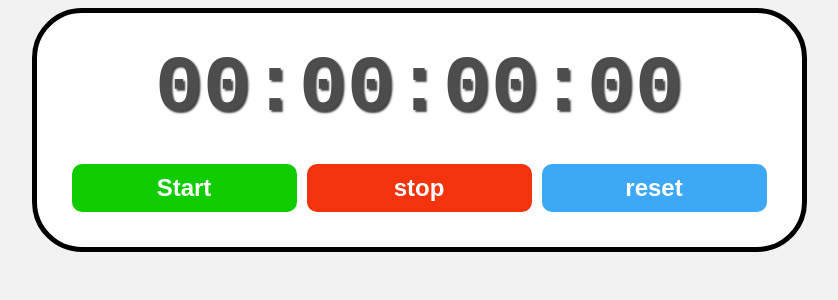
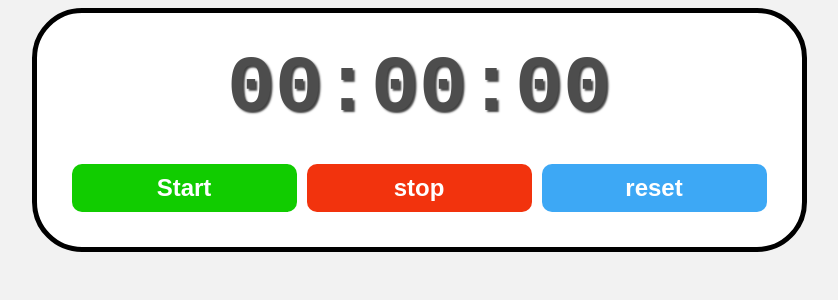
Before and after one commit to AmrMasri/stop-watch-app, a React (Vite) app: page / in a window 1280 px wide. Shown: the top 300 px of the page, without its empty margins (221-1059 px from the left). Built offline with nearby package versions, Linux system fonts and the light colour scheme.

Commit message:
finishing the project

```diff
--- a/src/Stopwatch.jsx
+++ b/src/Stopwatch.jsx
@@ -1,4 +1,4 @@
-import React, {useState, useEffect, useRef} from 'react';
+import React, {useState, useEffect, useRef } from 'react';
 
 
 function Stopwatch(){
@@ -50,7 +50,7 @@ function Stopwatch(){
         milliseconds = String(milliseconds).padStart(2 , "0");
 
 
-        return `00:00:00:00`;
+        return `${minutes}:${seconds}:${milliseconds}`;
     }
 
     return(
```
